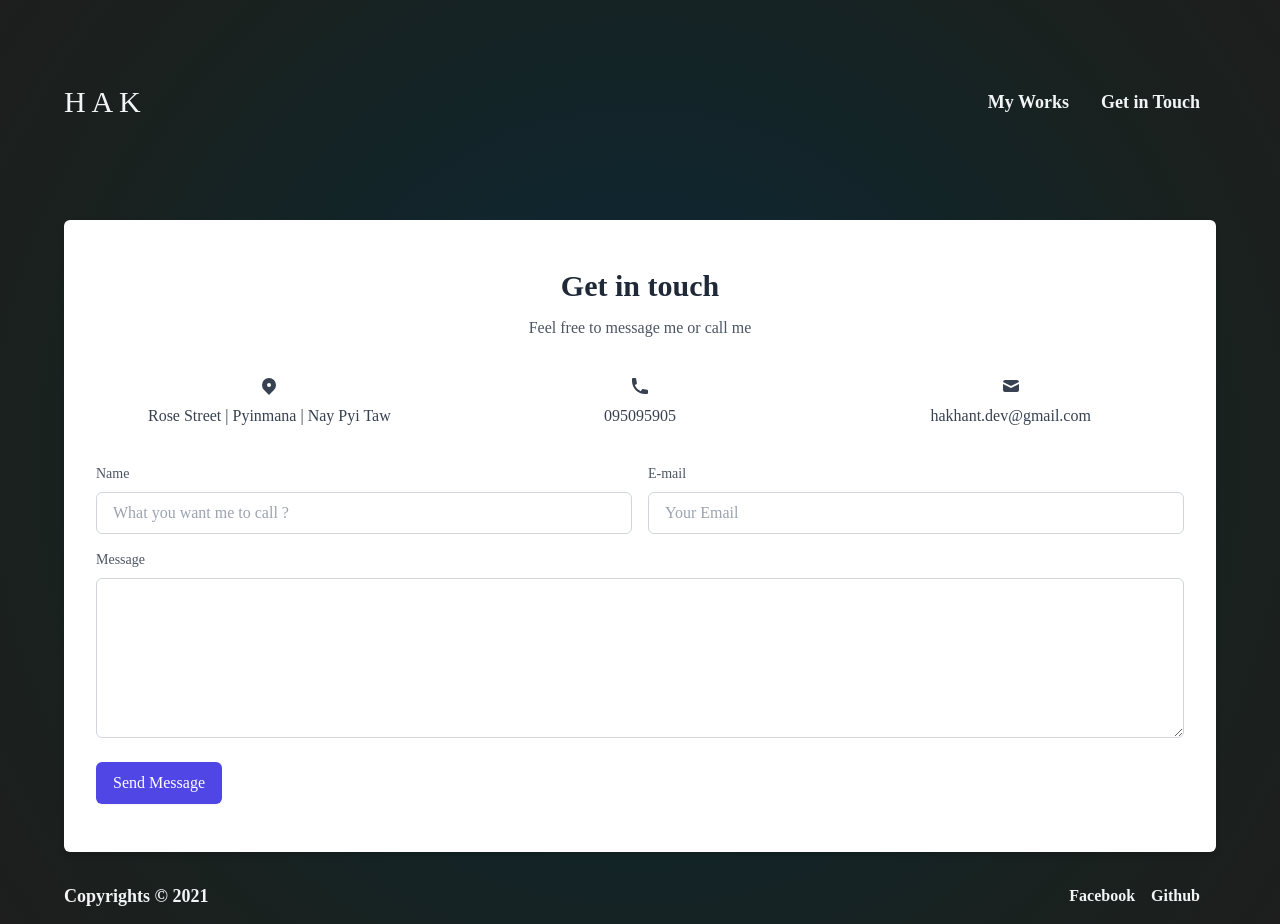
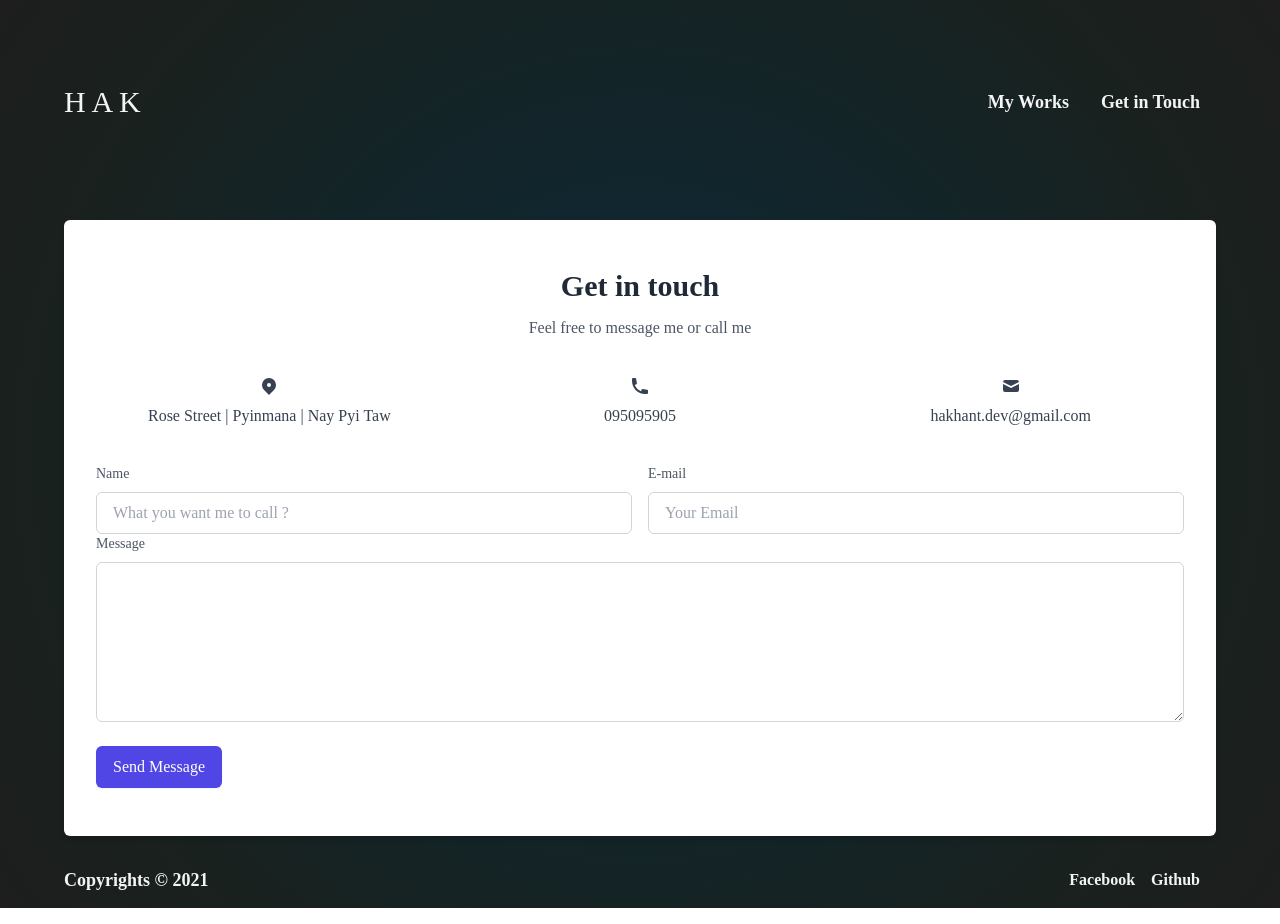
Before and after one commit to hakhant21/portfolio, a Next.js app: page /contact in a window 1280 px wide. Built offline with nearby package versions, Linux system fonts and the light colour scheme; a web font is replaced by a local one.

Commit message:
Update contact.js

```diff
--- a/pages/contact.js
+++ b/pages/contact.js
@@ -131,7 +131,8 @@ export default function Contact() {
             </div>
           </div>
 
-          <div className='w-full mt-4'>
+          <div class name='w-full mx-2 mt-4 MD:mt-0
+'>
             <label
               htmlFor='message'
               className='block mb-2 text-sm font-medium text-gray-600 dark:text-gray-200'>
```
